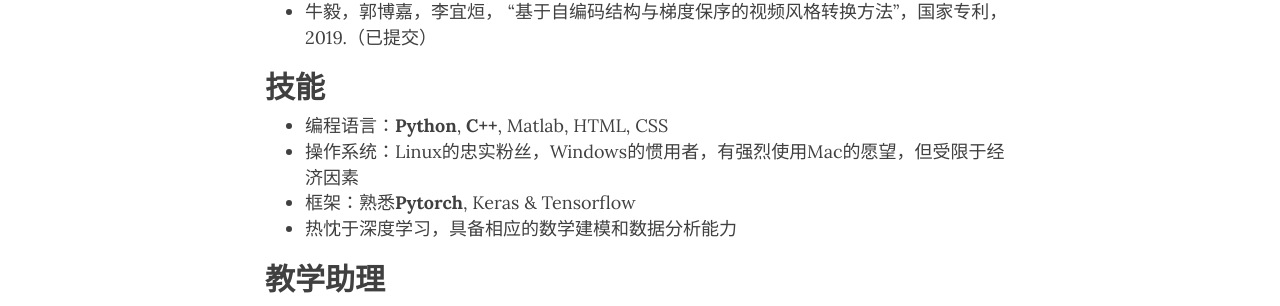
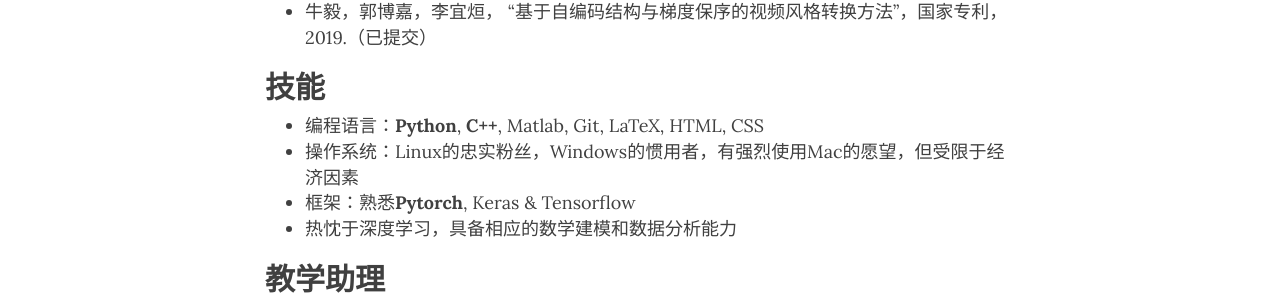
Before and after one commit to Kakuoo/kakuoo.github.io, a Jekyll site: the page built from aboutme/aboutme_zh-CN.md, in a window 1280 px wide and 900 px high, scrolled down 581 px. Shown: the part 146-452 px from the top of the window. Built offline with Jekyll 4.4.1, drawn with Linux system fonts in a browser that asks for light colours; nearby versions of some CDN libraries.

Commit message:
update resume

```diff
--- a/aboutme/aboutme_zh-CN.md
+++ b/aboutme/aboutme_zh-CN.md
@@ -25,7 +25,7 @@ use-site-title: false
 
 ## 技能
 
-- 编程语言：**Python**, **C++**, Matlab, HTML, CSS
+- 编程语言：**Python**, **C++**, Matlab, Git, LaTeX, HTML, CSS
 - 操作系统：Linux的忠实粉丝，Windows的惯用者，有强烈使用Mac的愿望，但受限于经济因素
 - 框架：熟悉**Pytorch**, Keras & Tensorflow
 - 热忱于深度学习，具备相应的数学建模和数据分析能力
```
Also changed, not shown: aboutme/aboutme_en-US.md (+1 -1 lines).
